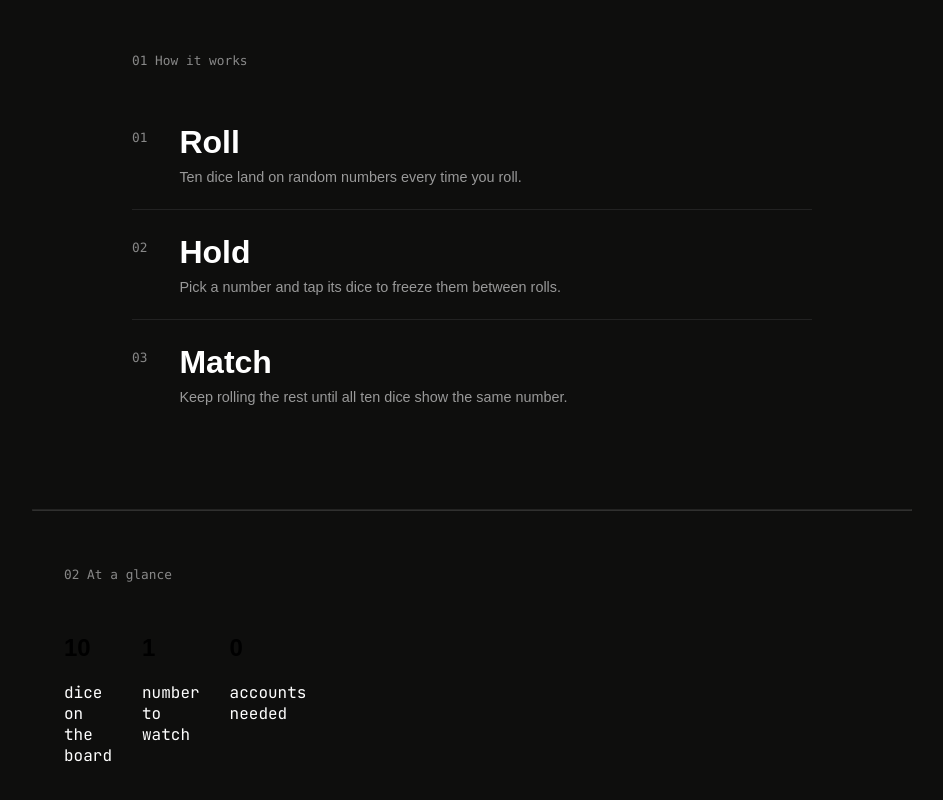
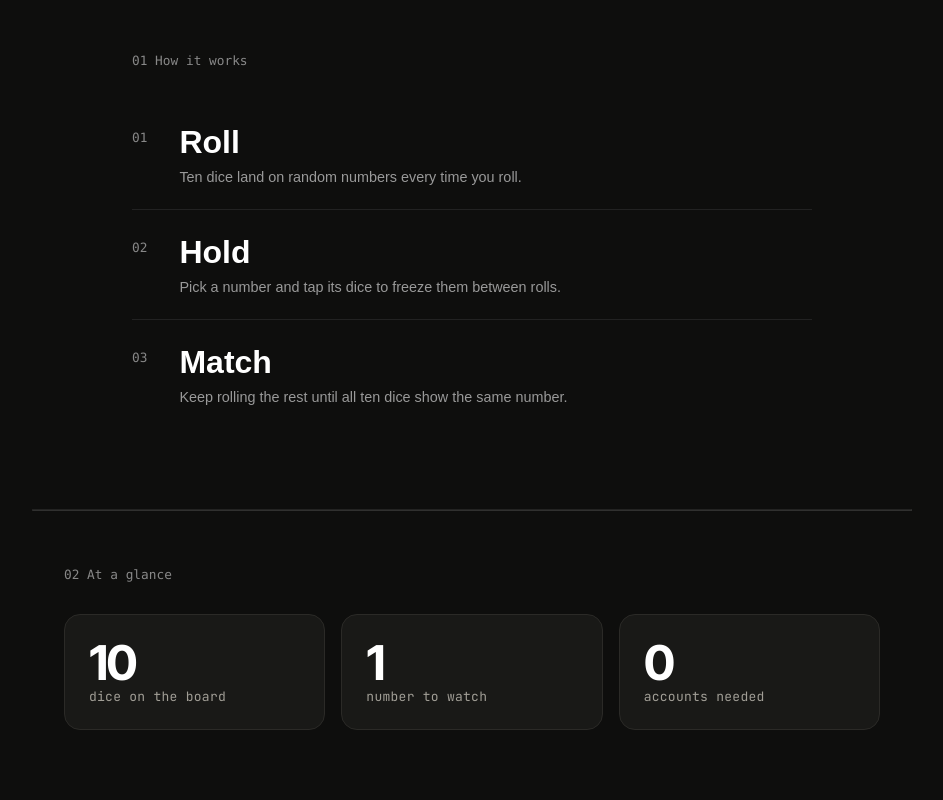
Before and after one commit to Amandecoe/React-Practice, a React (Vite) app in the folder tenzies/: page / in a window 1280 px wide. Shown: the part 888-1688 px from the top of the page, without its empty margins (168-1111 px from the left). Built offline with nearby package versions, Linux system fonts and the light colour scheme.

Commit message:
at a glance done

```diff
--- a/tenzies/components/Steps.jsx
+++ b/tenzies/components/Steps.jsx
@@ -11,26 +11,35 @@ export default function Steps(){
     margin: 0 0 2rem;
     }
 
-    glance{
-
+    .glancee{
+    display: grid;
+    grid-template-columns: repeat(auto-fit, minmax(200px, 1fr));
+    gap: 16px;
     }
 
-    .glancee{
-    display: flex;
-    flex-direction: row;
-    gap: 30px;
-    width: 100px;
+    .glance{
+    background: #191917;
+    border: 1px solid #2B2A27;
+    border-radius: 16px;
+    padding: 24px;
     }
 
-    .glance>h1{
-    font-family: 'Inter Tight'';
-    color: #ffff;
+    .glance>strong{
+    display: block;
+    font-size: 48px;
+    font-weight: 700;
+    letter-spacing: -0.04em;
+    line-height: 1;
+    color: #fff;
+    font-family: 'Inter Tight', system-ui, sans-serif;
     }
 
-    .glance>p{
-    font-family: JetBrains Mono;
-    font: 48px;
-    color:#fff;
+    .glance>span{
+    font-family: 'JetBrains Mono', ui-monospace, monospace;
+    font-size: 13px;
+    font-weight: 400;
+    letter-spacing: 0.02em;
+    color: #A19E96;
     }
 
     .how-it-works {
@@ -115,20 +124,21 @@ export default function Steps(){
     </ol>
     </section>
     <hr/>
+
     <section>
     <h2 className="glance-label">02 At a glance</h2>
     <div className="glancee">
     <div className="glance">
-        <h1>10</h1>
-        <p>dice on the board</p>
+        <strong>10</strong>
+        <span>dice on the board</span>
     </div>
     <div className="glance">
-        <h1>1</h1>
-        <p>number to watch</p>
+        <strong>1</strong>
+        <span>number to watch</span>
     </div>
     <div className="glance">
-        <h1>0</h1>
-        <p>accounts needed</p>
+        <strong>0</strong>
+        <span>accounts needed</span>
     </div>
     </div>
     </section>
```
